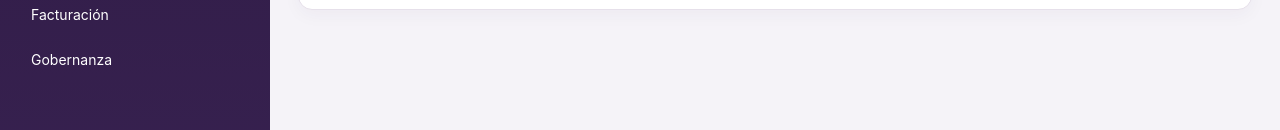
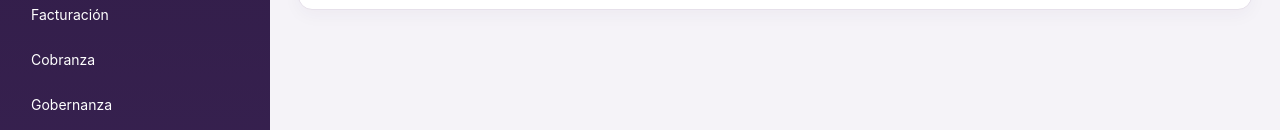
Before and after one commit to christyepez/AppCondominio, an Angular app in the folder frontend/app-condominio-web/: page /dashboard in a window 1280 px wide. Shown: the part 322-452 px from the top of the page. Built offline with nearby package versions, Linux system fonts and the light colour scheme; no server answers.

Commit message:
feat(ui): add collections navigation

```diff
--- a/frontend/app-condominio-web/src/app/app.component.ts
+++ b/frontend/app-condominio-web/src/app/app.component.ts
@@ -16,6 +16,7 @@ import { RouterLink, RouterLinkActive, RouterOutlet } from '@angular/router';
           <a routerLink="/properties" routerLinkActive="active">Propiedades</a>
           <a routerLink="/people" routerLinkActive="active">Personas</a>
           <a routerLink="/billing" routerLinkActive="active">Facturación</a>
+          <a routerLink="/collections" routerLinkActive="active">Cobranza</a>
           <a routerLink="/governance" routerLinkActive="active">Gobernanza</a>
         </nav>
         <div class="sidebar-note">Seguridad y permisos administrados por PortalCorporativo.</div>
```
